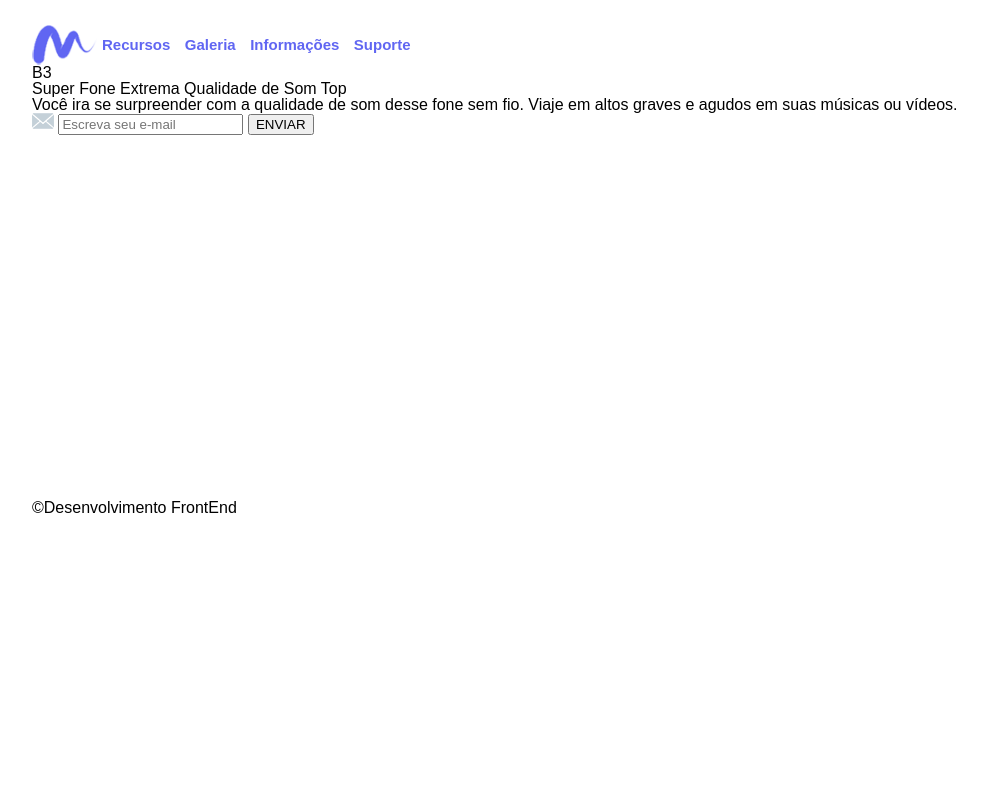
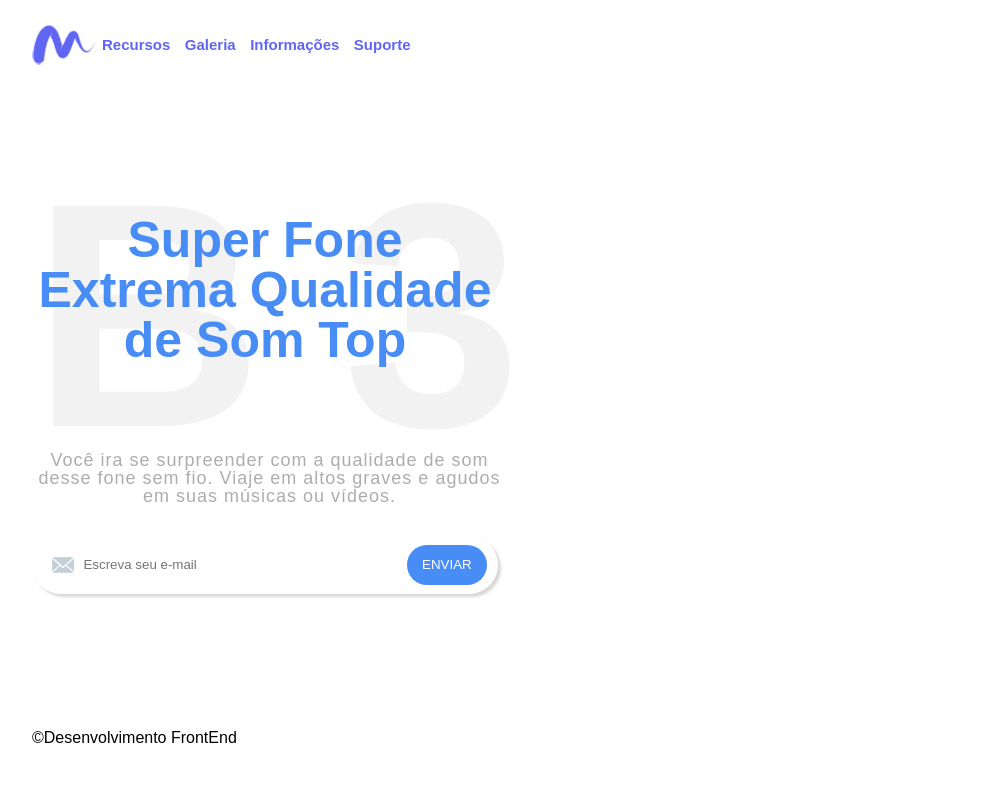
Before and after one commit to vinicius3g/cursos-html-css-js-bootstrap-sass, a plain HTML site: page index.html in a window 1280 px wide. Shown: the top 800 px of the page, without its empty margins (96-1083 px from the left). Drawn offline with Linux system fonts and the light colour scheme.

Commit message:
estilização dos textos  e caixa de  email

```diff
--- a/css/5_object/5_object.css
+++ b/css/5_object/5_object.css
@@ -45,3 +45,67 @@
 .button:hover{
     background-color: #a837ab;
 }
+#article > span{
+    width: 506px;
+    height: 358px;
+    opacity: 0.35;
+    font-size: 320px;
+    font-weight: bold;
+    letter-spacing: 80px;
+    text-align: center;
+    color: #dbdbdb;
+    position: absolute;
+    z-index: -1;
+    margin-top: 90px;
+}
+#article > h1{
+    width: 466px;
+    height: 166px;
+    font-size: 50px;
+    font-weight: bold;
+    text-align: center;
+    color: #488cf5;
+    margin-top: 150px;
+}
+#article > h2 {
+        width: 475px;
+        height: 85px;
+        font-size: 18px;
+        letter-spacing: 1px;
+        text-align: center;
+        color: #adadad;
+        margin-top: 70px;
+}
+.send-mensage{
+    width: 466px;
+    height: 58px;
+    border-radius: 29px;
+    box-shadow: 3px 3px 3px 0 rgba(0, 0, 0, 0.16);
+    -webkit-box-shadow: 3px 3px 3px 0 rgba(0, 0, 0, 0.16);
+    background-color: #fff;
+}
+.send-mensage > i > img{
+    padding-left: 20px;
+    position: relative;
+    top:4px;
+}
+.send-mensage  input{
+    padding: 21px 5px;
+    border:none;
+    width: 314px;
+}
+.send-mensage  button {
+    height: 40px;
+    width: 80px;
+    border-radius: 29px;
+    -webkit-border-radius: 29px;
+    background-color: #488cf5;
+    border:none;
+    cursor: pointer;
+    color: #fff;
+    transition: all .3s ease;
+    -webkit-transition: all .3s ease;
+}
+.send-mensage  button:hover{
+    background-color: #f4891f;
+}
```
